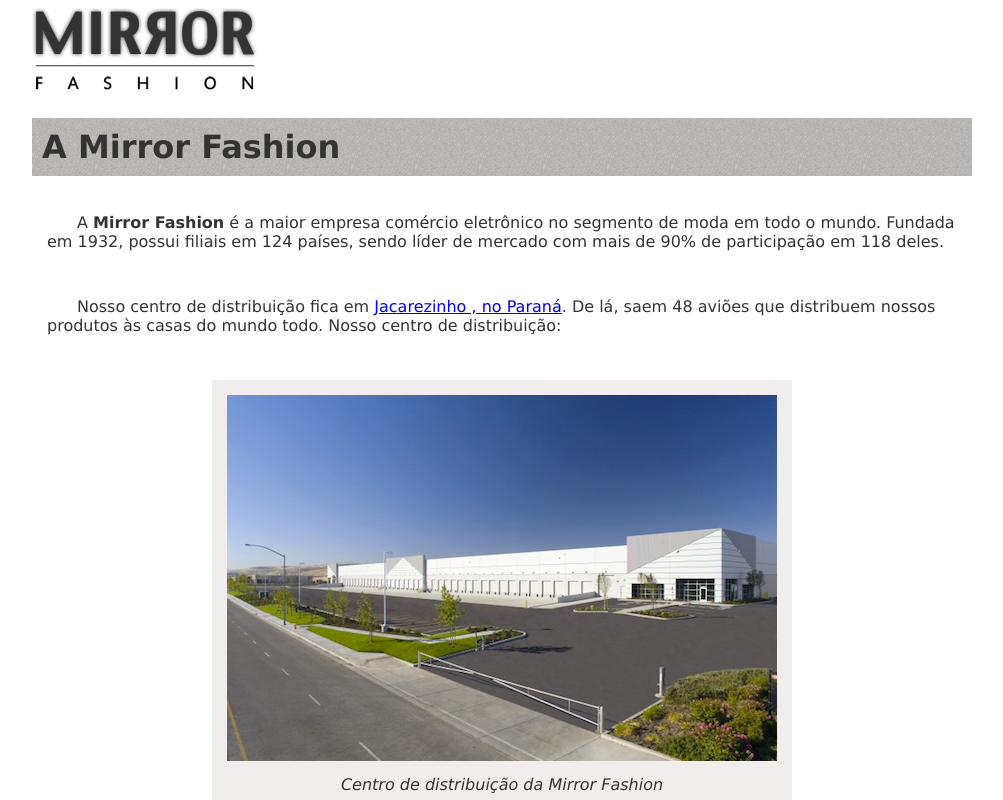
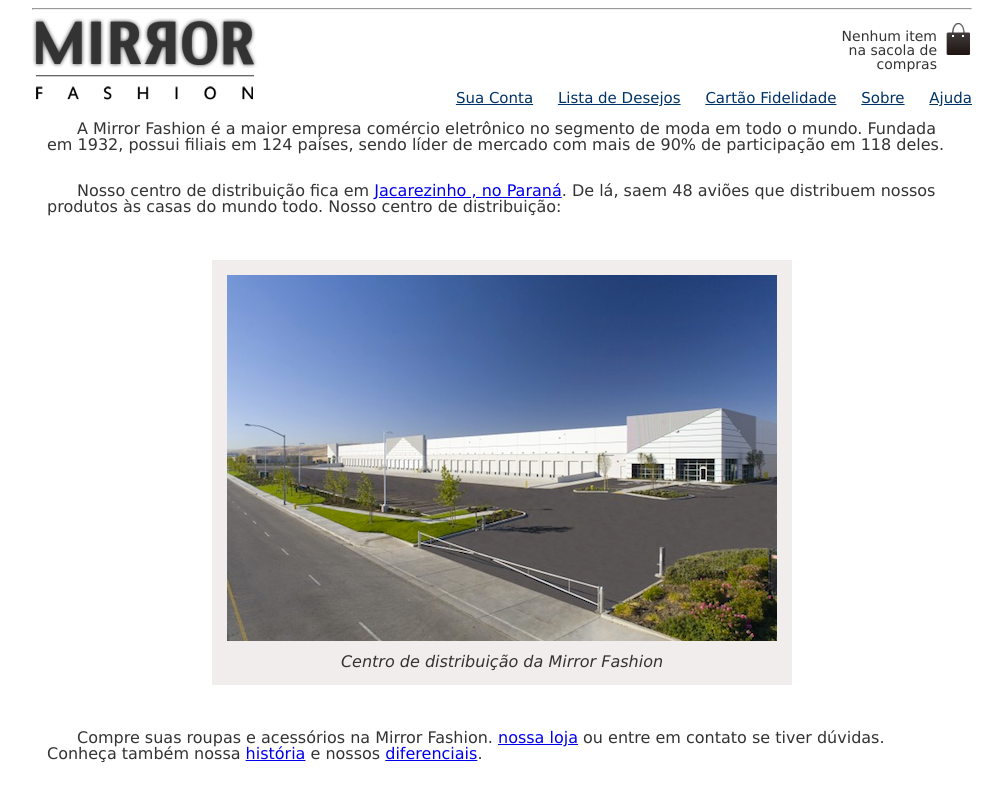
Before and after one commit to JoeDav/ProjetoFront, a plain HTML site: page mirrorfashion/app/sobre.html in a window 1280 px wide. Shown: the top 800 px of the page, without its empty margins (138-1141 px from the left). Drawn offline with Linux system fonts and the light colour scheme.

Commit message:
Estilizando a página index
adicionando estilo na pagina, utilizamos também um reset.css. , e também utilizamos o nosso menu na página sobre...

```diff
--- a/mirrorfashion/app/sobre.html
+++ b/mirrorfashion/app/sobre.html
@@ -4,12 +4,33 @@
 <head>
     <meta charset="UTF-8">
     <title>Sobre a Mirror Fashion</title>
+    <link rel="stylesheet" href="../css/reset.css">
+    <link rel="stylesheet" href="../css/estilos.css">
     <link rel="stylesheet" href="../css/sobre.css">
 </head>
 
 <body>
-    <img src="../img/logo.png" alt="Logo" title="Mirror Fashion Logo">
-    <h1>A Mirror Fashion</h1>
+    <hr>
+    <header class="container">
+        <!--[if lt IE 9]>
+                <script src="//html5shiv.googlecode.com/svn/trunk/html5.js"></script>
+            <![endif]-->
+        <!-- sacola -->
+        <h1><img src="../img/logo.png" alt="Mirror Fashion"></h1>
+        <p class="sacola">
+            Nenhum item na sacola de compras
+        </p>
+        <!-- Menu opções -->
+        <nav class="menu-opcoes">
+            <ul>
+                <li><a href="#">Sua Conta</a></li>
+                <li><a href="#">Lista de Desejos</a></li>
+                <li><a href="#">Cartão Fidelidade</a></li>
+                <li><a href="app/sobre.html">Sobre</a></li>
+                <li><a href="#">Ajuda</a></li>
+            </ul>
+        </nav>
+    </header>
 
     <p>
         A <strong>Mirror Fashion</strong> é a maior empresa comércio eletrônico no segmento de moda em todo o mundo.
--- a/mirrorfashion/css/estilos.css
+++ b/mirrorfashion/css/estilos.css
@@ -1,6 +1,3 @@
-p {
-
-}
 /* corpo da pagina */
 body {
     font-family: 'Lucida Sans', 'Lucida Sans Regular', 'Lucida Grande', 'Lucida Sans Unicode', Geneva, Verdana, sans-serif;
@@ -11,22 +8,45 @@ body {
     background: url(../img/sacola.png) no-repeat top right;
     font-size: 14px;
     padding-right: 35px;
-    padding-top: 5px;
+    padding-top: 8px;
     text-align: right;
     width: 140px;
+    position: absolute;
+    bottom: 20px;
+    right: 0;
+}
+/* header */
+header {
+    position: relative;
 }
 /* menu superior da janela */
+.menu-opcoes {
+    position: absolute;
+    bottom: 0;
+    right: 0;
+}
 .menu-opcoes ul{
     font-size: 15px;
 }
 .menu-opcoes a {
     color: #003366;
 }
-
-
-/* cibtauber oara nargear automaticamente */
+/* menu superior ul li */
+.menu-opcoes ul li {
+    display: inline;
+    margin-left: 20px;
+}
+/* container para margear automaticamente */
 .container {
-    margin-left: auto;
-    margin-right: auto;
-    text-align: center;
+    margin: 0 auto;
+    width: 940px;
 }
+/* estilizando a area central da página */
+.busca,
+.menu-departamentos {
+    float: left;
+}
+.menu-departamentos {
+    clear: left;
+    text-transform: uppercase;
+}
--- /dev/null
+++ b/mirrorfashion/css/reset.css
@@ -0,0 +1,48 @@
+/* http://meyerweb.com/eric/tools/css/reset/
+   v2.0 | 20110126
+   License: none (public domain)
+*/
+
+html, body, div, span, applet, object, iframe,
+h1, h2, h3, h4, h5, h6, p, blockquote, pre,
+a, abbr, acronym, address, big, cite, code,
+del, dfn, em, img, ins, kbd, q, s, samp,
+small, strike, strong, sub, sup, tt, var,
+b, u, i, center,
+dl, dt, dd, ol, ul, li,
+fieldset, form, label, legend,
+table, caption, tbody, tfoot, thead, tr, th, td,
+article, aside, canvas, details, embed,
+figure, figcaption, footer, header, hgroup,
+menu, nav, output, ruby, section, summary,
+time, mark, audio, video {
+	margin: 0;
+	padding: 0;
+	border: 0;
+	font-size: 100%;
+	font: inherit;
+	vertical-align: baseline;
+}
+/* HTML5 display-role reset for older browsers */
+article, aside, details, figcaption, figure,
+footer, header, hgroup, menu, nav, section {
+	display: block;
+}
+body {
+	line-height: 1;
+}
+ol, ul {
+	list-style: none;
+}
+blockquote, q {
+	quotes: none;
+}
+blockquote:before, blockquote:after,
+q:before, q:after {
+	content: '';
+	content: none;
+}
+table {
+	border-collapse: collapse;
+	border-spacing: 0;
+}
--- a/mirrorfashion/css/sobre.css
+++ b/mirrorfashion/css/sobre.css
@@ -5,11 +5,6 @@ body {
     margin-left: auto;
     margin-right: auto;
     width: 940px;
-}
-/* títulos da página */
-h1 {
-    background-image: url("../img/sobre-background.jpg");
-    padding: 10px;
 }
 /* subtítulos da página */
 h2 {
```
Also changed, not shown: mirrorfashion/index.html (+12 -4 lines).
